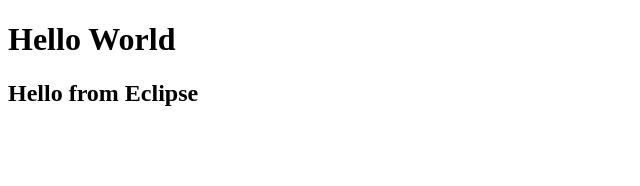
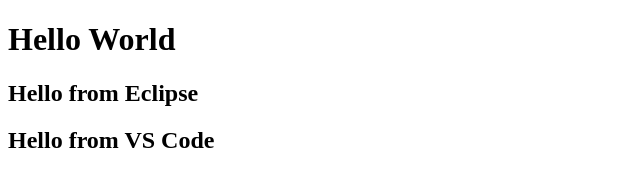
Before and after one commit to thefalconbro/cis3020lab, a plain HTML site: page index.html in a window 1280 px wide. Shown: the whole page, without its empty margins (0-640 px from the left). Drawn offline with Linux system fonts and the light colour scheme.

Commit message:
Chore: Made VS Code Connection

```diff
--- a/index.html
+++ b/index.html
@@ -7,5 +7,6 @@
   <body>
     <h1>Hello World</h1>
     <h2>Hello from Eclipse</h2>
+    <h2>Hello from VS Code</h2>
   </body>
 </html>
```
